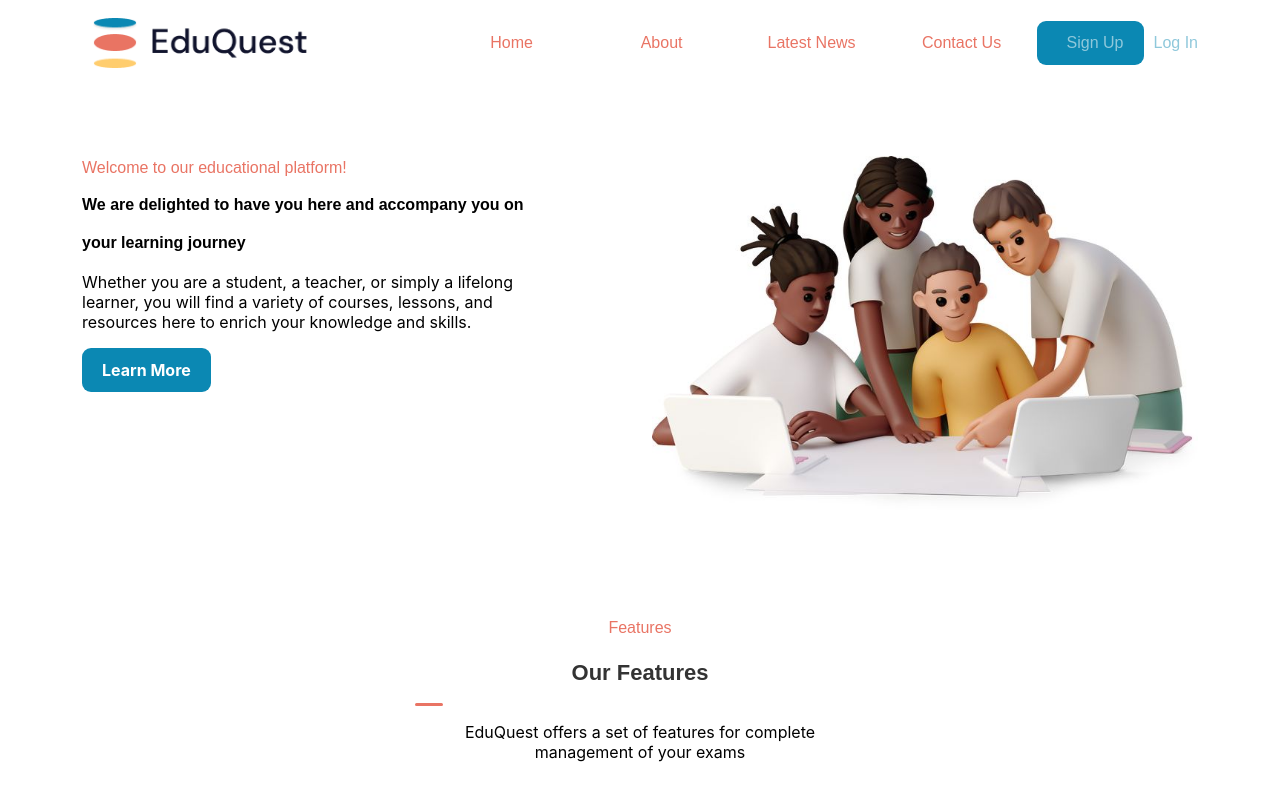
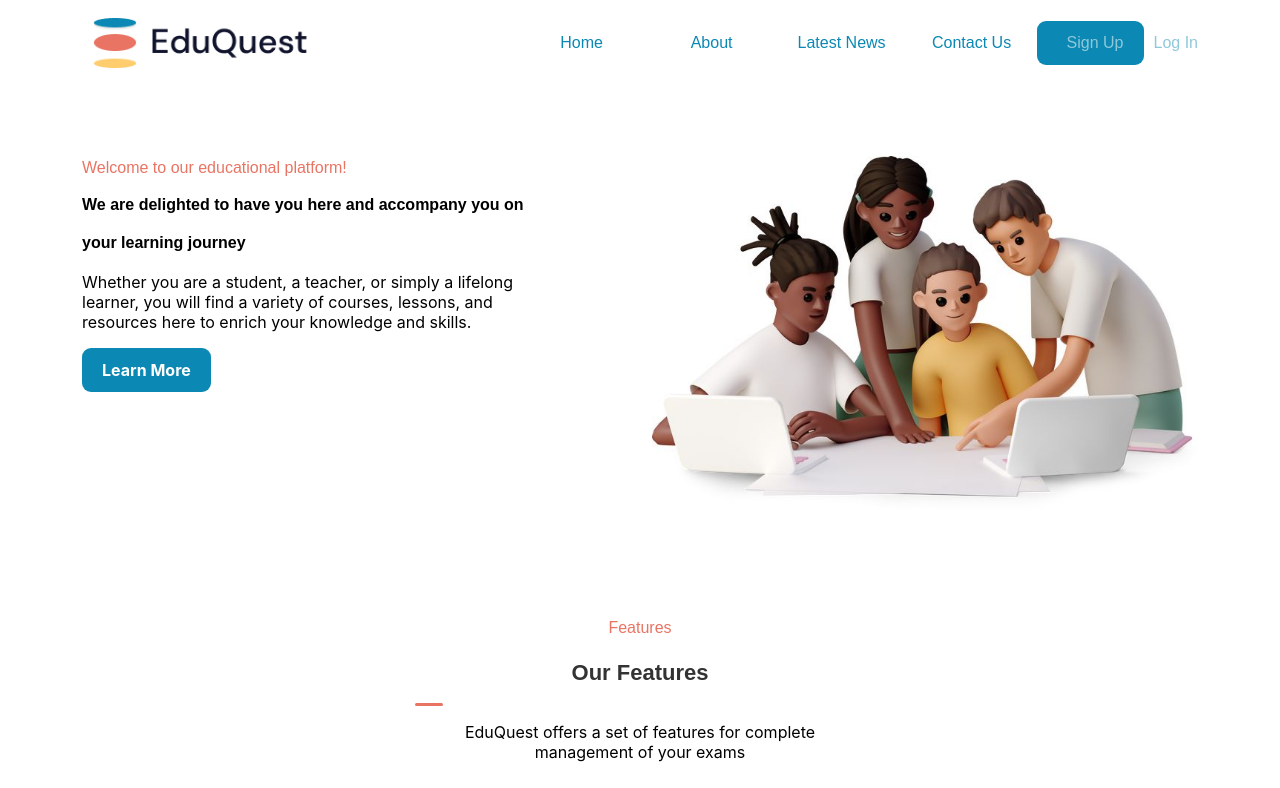
Before and after one commit to zinando/EduQuest, a React (Vite) app in the folder Frontend/: page / in a window 1280 px wide. Shown: the top 788 px of the page. Built offline with nearby package versions, Linux system fonts and the light colour scheme.

Commit message:
Update Landing.css

```diff
--- a/Frontend/LandingPage/Landing.css
+++ b/Frontend/LandingPage/Landing.css
@@ -12,9 +12,11 @@ a {
 }
 
 .nav-link {
-  color: #E97464;
-  width: 150px;
+  color: #0B88B3;
+  width: 130px;
   padding-top: 0;
+  font-size: 16px;
+  font-weight: 500;
 }
 
 /* Hero Section */
```
